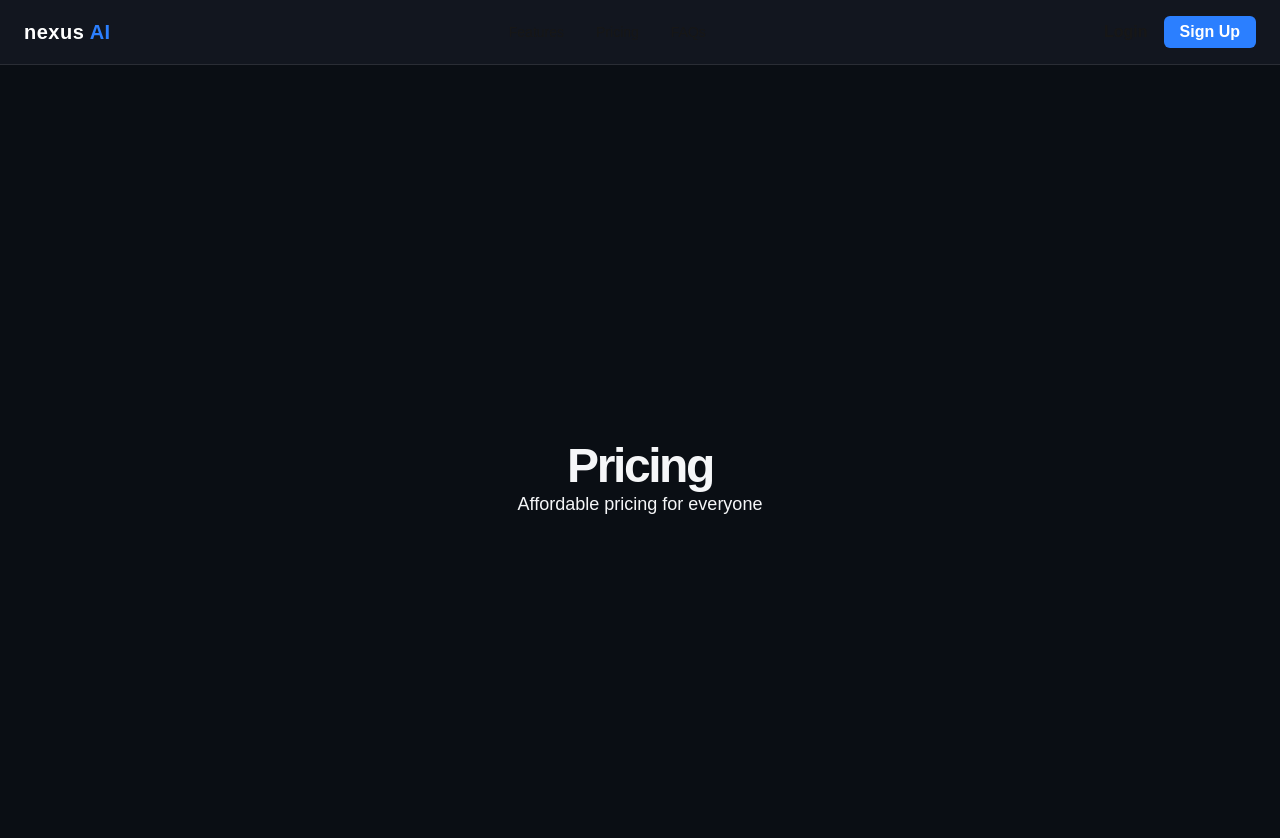
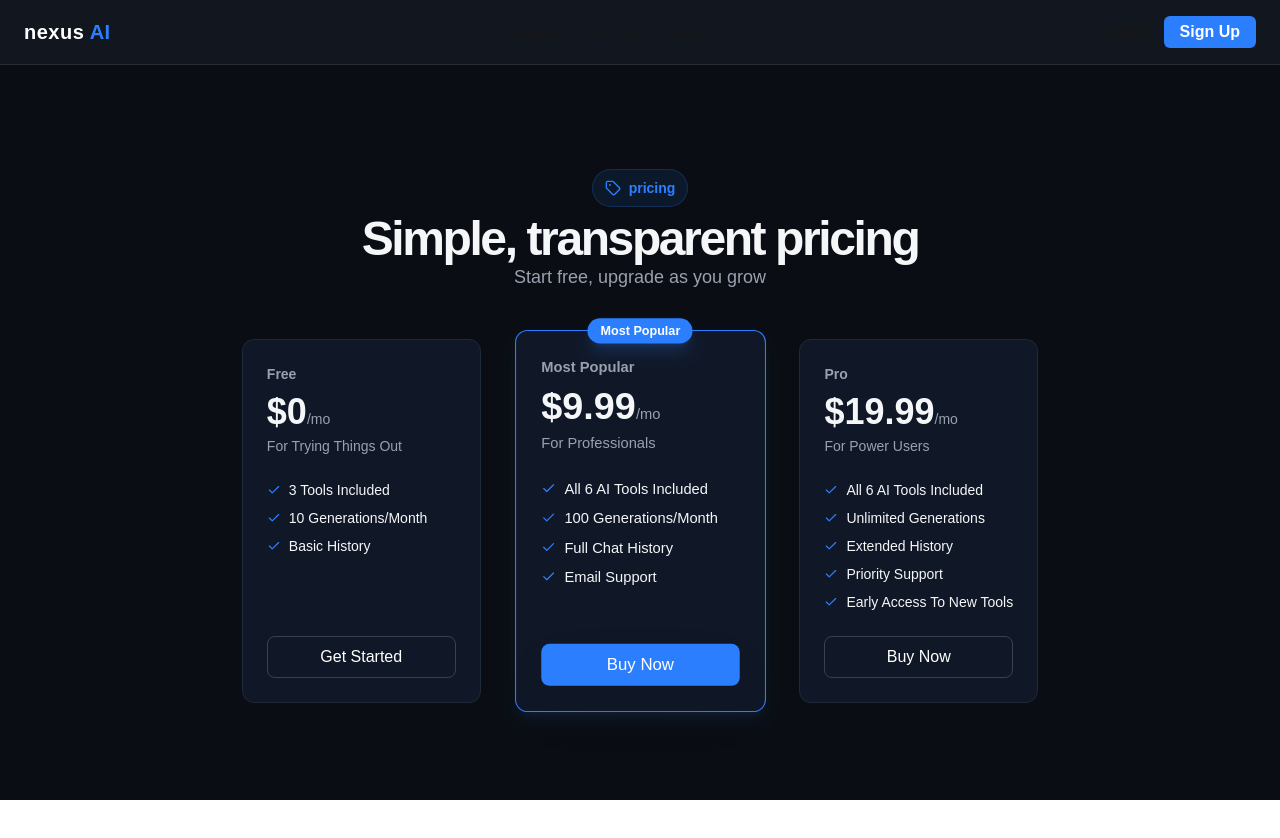
Before and after one commit to Ateeb-Karim/ai-saas-app, a Next.js app: page /pricing in a window 1280 px wide. Shown: the top 838 px of the page. After the commit the page ends 800 px from the top, so only its background shows below. Built offline with nearby package versions, Linux system fonts and the light colour scheme.

Commit message:
added pricing page

```diff
--- a/app/(marketing)/_components/featureCard.tsx
+++ b/app/(marketing)/_components/featureCard.tsx
@@ -1,3 +1,5 @@
+import { JSX } from "react/jsx-runtime";
+
 export default function FeatureCard({
   icon,
   title,
@@ -6,7 +8,7 @@ export default function FeatureCard({
   icon: React.ReactNode;
   title: string;
   description: string;
-}) {
+}): JSX.Element {
   return (
     <div className="bg-gray-900 p-6 rounded-xl border border-gray-800">
       {icon}
--- a/app/(marketing)/_components/hero.tsx
+++ b/app/(marketing)/_components/hero.tsx
@@ -1,7 +1,8 @@
 import Link from "next/link";
 import { Copy, RotateCw, Sparkles } from "lucide-react";
+import { JSX } from "react/jsx-runtime";
 
-export default function Hero() {
+export default function Hero(): JSX.Element {
   return (
     <>
       <div className="flex flex-col md:flex-row justify-center items-center px-4 sm:px-10 py-10 sm:py-15 gap-y-10 md:gap-y-0">
--- /dev/null
+++ b/app/(marketing)/_components/pricingCard.tsx
@@ -0,0 +1,66 @@
+import { Check } from "lucide-react";
+import { JSX } from "react/jsx-runtime";
+
+export default function PricingCard({
+  name,
+  price,
+  description,
+  features,
+  button,
+  isPopular = false,
+}: {
+  name: string;
+  price: string;
+  description: string;
+  features: string[];
+  button: string;
+  isPopular?: boolean;
+}): JSX.Element {
+  return (
+    <div className="p-2 h-full">
+      <div
+        className={`relative bg-gray-900 p-6 rounded-xl border w-full h-full flex flex-col ${
+          isPopular
+            ? "border-blue-500 md:scale-105 shadow-lg shadow-blue-500/10"
+            : "border-gray-800"
+        }`}
+      >
+        {isPopular && (
+          <span className="absolute top-0 left-1/2 -translate-x-1/2 -translate-y-1/2 z-10 bg-blue-500 text-white text-xs font-semibold px-3 py-1 rounded-full shadow-lg shadow-blue-500/20 whitespace-nowrap">
+            Most Popular
+          </span>
+        )}
+        <h3 className="text-sm font-semibold capitalize text-gray-400">
+          {name}
+        </h3>
+        <p className="text-4xl font-bold mt-2">
+          ${price}
+          <span className="text-sm font-normal text-gray-400">/mo</span>
+        </p>
+        <p className="text-gray-400 text-sm capitalize mt-1">{description}</p>
+        <ul className="my-6 space-y-2 flex-1">
+          {features.map(
+            (feature: string, i: number): JSX.Element => (
+              <li
+                key={i}
+                className="text-sm capitalize flex items-center gap-2"
+              >
+                <Check className="text-blue-500 shrink-0" size={14} />
+                {feature}
+              </li>
+            ),
+          )}
+        </ul>
+        <button
+          className={`w-full px-4 py-2 rounded-lg font-medium cursor-pointer transition-all duration-300 ${
+            isPopular
+              ? "bg-blue-500 text-white hover:bg-blue-600 hover:scale-105 shadow-2xl"
+              : "border border-gray-700 text-white hover:border-blue-500"
+          }`}
+        >
+          {button}
+        </button>
+      </div>
+    </div>
+  );
+}
--- a/app/(marketing)/features/page.tsx
+++ b/app/(marketing)/features/page.tsx
@@ -8,12 +8,13 @@ import {
   PenLine,
 } from "lucide-react";
 import FeatureCard from "../_components/featureCard";
+import { JSX } from "react/jsx-runtime";
 
-export default function FeaturesPage() {
+export default function FeaturesPage(): JSX.Element {
   return (
     <div
       id="features"
-      className="flex flex-col justify-center items-center min-h-screen gap-10 p-4 sm:p-20"
+      className="flex flex-col justify-center items-center gap-10 px-4 py-16 sm:px-10 sm:py-20 lg:px-20"
     >
       <div className="flex flex-col items-center gap-2">
         <div className="flex items-center gap-2 rounded-full p-2 px-3 bg-blue-500/10 border border-blue-500/20">
@@ -21,7 +22,7 @@ export default function FeaturesPage() {
           <p className="text-sm font-semibold text-blue-500">features</p>
         </div>
         <div>
-          <h1 className="text-3xl sm:text-4xl md:text-5xl font-bold tracking-tighter">
+          <h1 className="text-3xl sm:text-4xl md:text-5xl font-bold tracking-tighter text-center">
             Everything you need
           </h1>
           <p className="text-base sm:text-lg text-gray-400 text-center">
--- a/app/(marketing)/pricing/page.tsx
+++ b/app/(marketing)/pricing/page.tsx
@@ -1,13 +1,66 @@
-export default function PricingPage() {
+import { Tag } from "lucide-react";
+import PricingCard from "../_components/pricingCard";
+import { JSX } from "react/jsx-runtime";
+
+export default function PricingPage(): JSX.Element {
   return (
     <div
       id="pricing"
-      className="flex flex-col justify-center items-center min-h-screen"
+      className="flex flex-col justify-center items-center gap-10 px-4 py-16 sm:px-10 sm:py-20 lg:px-20"
     >
-      <h1 className="text-3xl sm:text-4xl md:text-5xl font-bold tracking-tighter">
-        Pricing
-      </h1>
-      <p className="text-base sm:text-lg">Affordable pricing for everyone</p>
+      <div className="flex flex-col items-center gap-2">
+        <div className="flex items-center gap-2 rounded-full p-2 px-3 bg-blue-500/10 border border-blue-500/20">
+          <Tag className="h-4 w-4 text-blue-500" />
+          <p className="text-sm font-semibold text-blue-500">pricing</p>
+        </div>
+        <div>
+          <h1 className="text-3xl sm:text-4xl md:text-5xl font-bold tracking-tighter text-center">
+            Simple, transparent pricing
+          </h1>
+          <p className="text-base sm:text-lg text-gray-400 text-center">
+            Start free, upgrade as you grow
+          </p>
+        </div>
+      </div>
+      <div className="grid grid-cols-1 md:grid-cols-3 gap-6 max-w-7xl mx-auto w-full items-start">
+        <PricingCard
+          name="free"
+          price="0"
+          description="For trying things out"
+          features={[
+            "3 tools included",
+            "10 generations/month",
+            "basic history",
+          ]}
+          button="Get Started"
+        />
+        <PricingCard
+          name="most popular"
+          price="9.99"
+          description="For professionals"
+          features={[
+            "all 6 AI tools included",
+            "100 generations/month",
+            "full chat history",
+            "email support",
+          ]}
+          button="Buy Now"
+          isPopular={true}
+        />
+        <PricingCard
+          name="pro"
+          price="19.99"
+          description="For power users"
+          features={[
+            "all 6 AI tools included",
+            "unlimited generations",
+            "extended history",
+            "priority support",
+            "early access to new tools",
+          ]}
+          button="Buy Now"
+        />
+      </div>
     </div>
   );
 }
```
